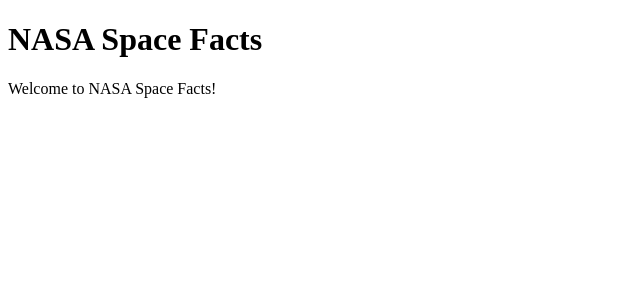
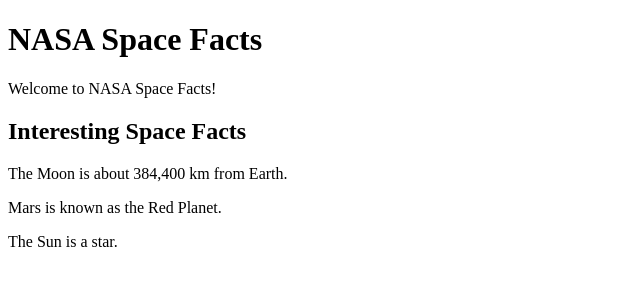
Before and after one commit to Hala-Hasani/NASA-Space-Facts, a plain HTML site: page index.html in a window 1280 px wide. Shown: the whole page, without its empty margins (0-640 px from the left). Drawn offline with Linux system fonts and the light colour scheme.

Commit message:
Add NASA space facts

```diff
--- a/index.html
+++ b/index.html
@@ -9,6 +9,10 @@
     <h1>NASA Space Facts</h1>
 
     <p>Welcome to NASA Space Facts!</p>
+<h2>Interesting Space Facts</h2>
 
+<p>The Moon is about 384,400 km from Earth.</p>
+<p>Mars is known as the Red Planet.</p>
+<p>The Sun is a star.</p>
 </body>
 </html>
```
